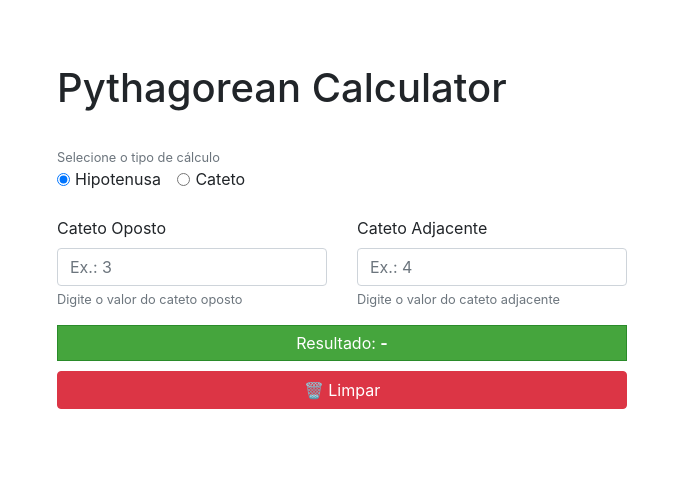
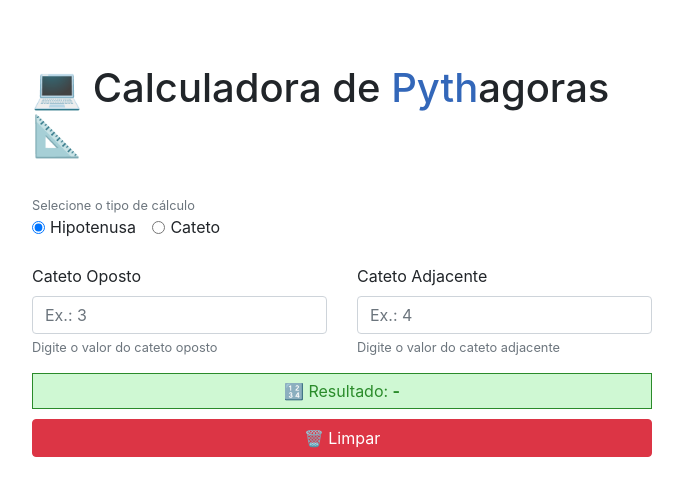
Before and after one commit to gspetillo/pythagorean-calculator, a plain HTML site: page index.html in a window 1280 px wide. Shown: the whole page, without its empty margins (298-981 px from the left). Drawn offline with nearby package versions, Linux system fonts and the light colour scheme.

Commit message:
improve layout and add emojis

```diff
--- a/index.html
+++ b/index.html
@@ -14,7 +14,7 @@
 <body>
     <div id="block" class="container">
         <div id="app">
-            <h1 id="app-title">Pythagorean Calculator</h1><br>
+            <h1 id="app-title">💻 Calculadora de <span>Pyth</span>agoras 📐</h1><br>
             <form id="calculator-form">
                 <small id="ajuda-calculo" class="form-text text-muted">Selecione o tipo de cálculo</small>
                 <div class="form-check form-check-inline">
@@ -42,7 +42,7 @@
                         <small id="ajuda-campo2" class="form-text text-muted">{{formFields.descriptions[1]}}</small>
                     </div>
                 </div>
-                <div id="result-box" class="container">Resultado: <span id="result">{{result}}</span></div>
+                <div id="result-box" class="container">🔢 Resultado: <span id="result">{{result}}</span></div>
                 <button v-on:click="clearFields" id="clear" class="btn btn-danger .bg-danger col-sm" type="button">🗑 Limpar</button>
                 <!-- <button type="button" class="btn btn-primary">Calcular</button> -->
             </form>
--- a/resources/css/style.css
+++ b/resources/css/style.css
@@ -2,15 +2,19 @@ body{
     margin: 5%;
 }
 
+h1 span{
+    color: #3367b9;
+}
+
 #block{
-    max-width: 600px;
+    max-width: 650px;
 }
 
 #result-box{
     padding: 5px 2px;
-    color: #fff;
-    background-color: #45a53d;
-    border: 1px solid rgb(42, 139, 42);
+    color: #2a8b2a;
+    background-color: #cff8d3;
+    border: 1px solid #2a8b2a;
     text-align: center;
     flex: auto;
 }
```
